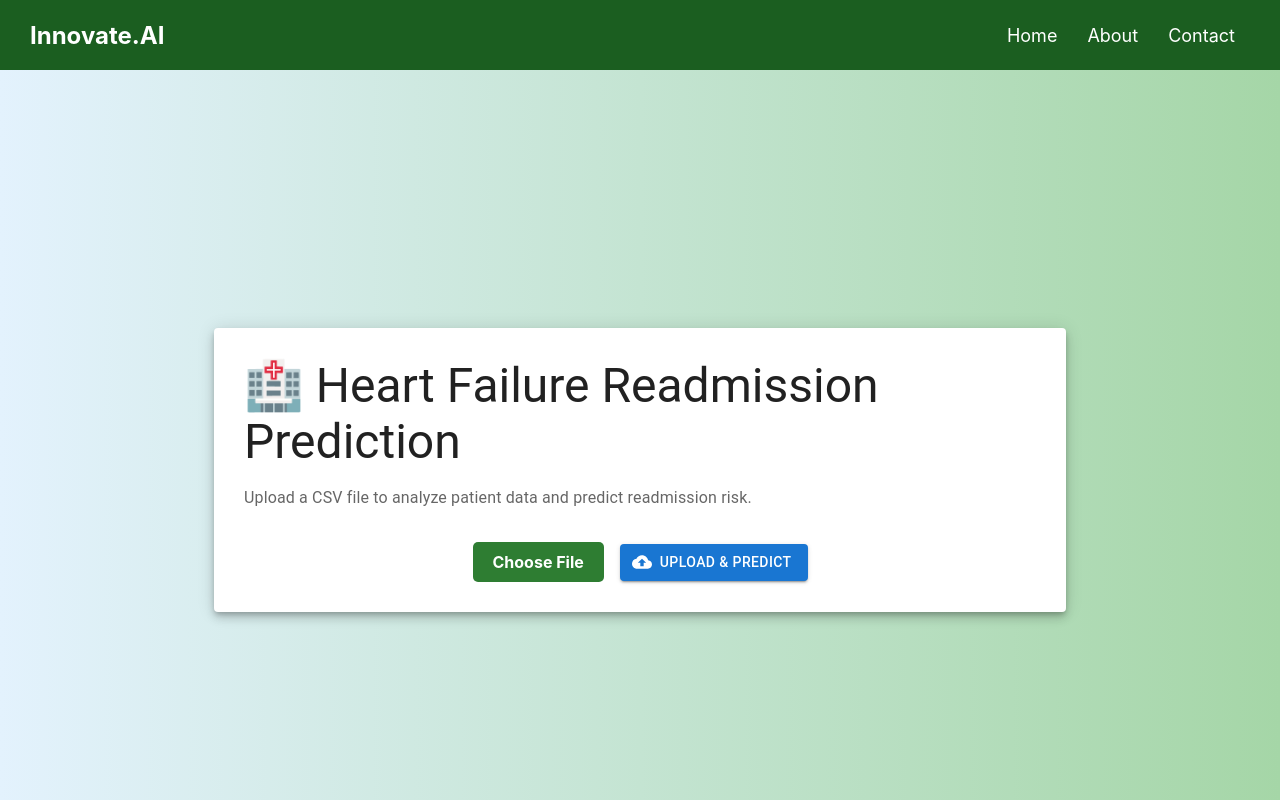
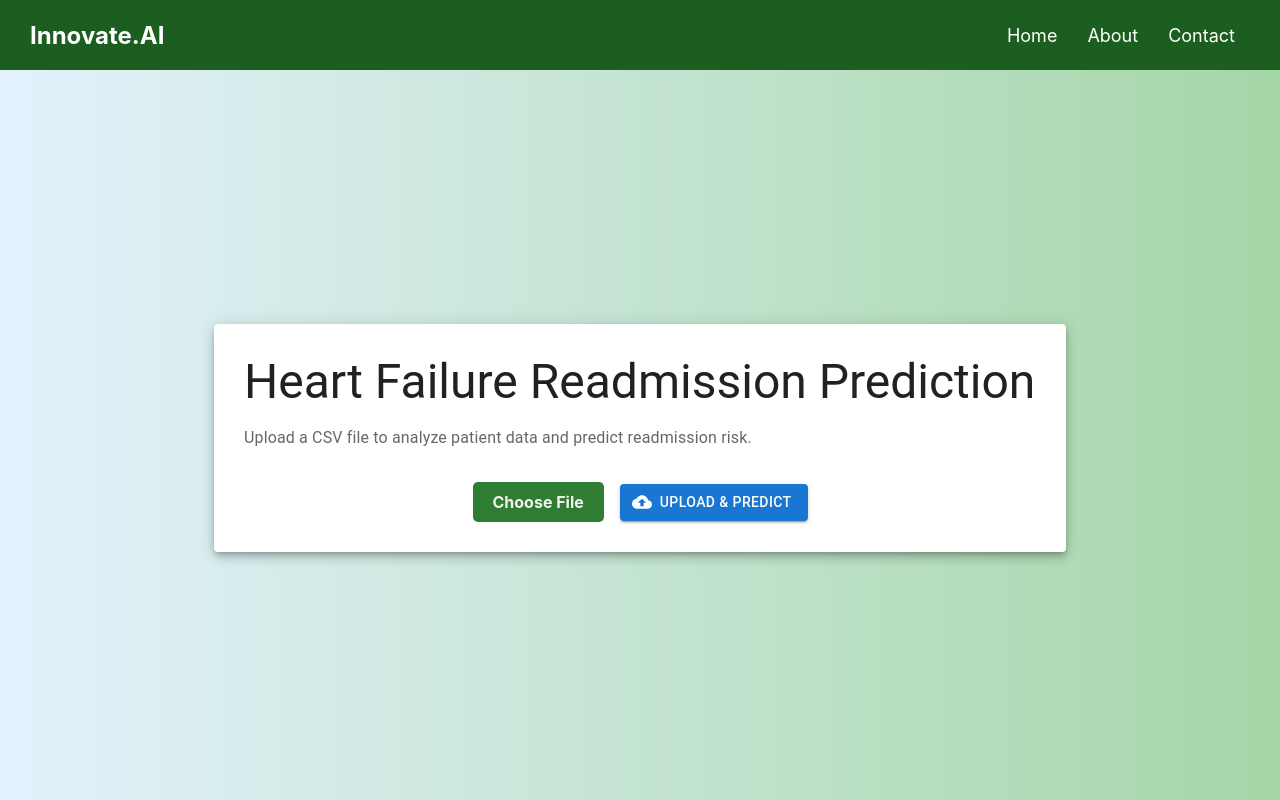
Before and after one commit to eeyamodi/InnovateAI, a React (Create React App) app in the folder frontend/: page / in a window 1280 px wide. Shown: the top 800 px of the page. Built offline with nearby package versions, Linux system fonts and the light colour scheme.

Commit message:
HomePage updates

```diff
--- a/frontend/package.json
+++ b/frontend/package.json
@@ -3,10 +3,14 @@
   "version": "0.1.0",
   "private": true,
   "dependencies": {
+    "@emotion/react": "^11.14.0",
+    "@emotion/styled": "^11.14.0",
     "@fortawesome/fontawesome-svg-core": "^6.7.2",
     "@fortawesome/free-brands-svg-icons": "^6.7.2",
     "@fortawesome/free-solid-svg-icons": "^6.7.2",
     "@fortawesome/react-fontawesome": "^0.2.2",
+    "@mui/icons-material": "^6.4.7",
+    "@mui/material": "^6.4.7",
     "@testing-library/dom": "^10.4.0",
     "@testing-library/jest-dom": "^6.6.3",
     "@testing-library/react": "^16.2.0",
--- a/frontend/src/App.css
+++ b/frontend/src/App.css
@@ -54,3 +54,18 @@
   color: #1b5e20;
   margin-bottom: 20px;
 }
+
+/* Hide scrollbar for Chrome, Safari and Edge */
+::-webkit-scrollbar {
+  display: none;
+}
+
+/* Hide scrollbar for Firefox */
+html {
+  scrollbar-width: none;
+}
+
+/* Hide scrollbar for Internet Explorer and Edge */
+body {
+  -ms-overflow-style: none;
+}
--- a/frontend/src/App.js
+++ b/frontend/src/App.js
@@ -3,16 +3,17 @@
 import HomePage from "./components/HomePage";
 import ResultsPage from "./components/ResultsPage";
 import Navbar from "./components/Navbar";
+import About from "./components/About";
+import Contact from "./components/Contact";
 const App = () => {
     return (
         <Router>
             <Navbar />
             <Routes>
-                <Route path="/" element={<HomePage />} />
+                <Route path="/" element={<HomePage className="home"/>} />
                 <Route path="/results" element={<ResultsPage />} />
-            </Routes>
-            <Routes>
-                <Route path="/" element={<HomePage />} />
+                <Route path="/about" element={<About />} />
+                <Route path="/contact" element={<Contact />} />
                 <Route path="/results" element={<ResultsPage />} />
             </Routes>
         </Router>
--- a/frontend/src/components/HomePage.css
+++ b/frontend/src/components/HomePage.css
@@ -1,15 +1,17 @@
 .homepage {
-    min-height: 100vh;
+    height: 92vh;
     display: flex;
     align-items: center;
     justify-content: center;
     background: linear-gradient(to right, #e3f2fd, #a5d6a7);
+    overflow: hidden;
+    /* background-color: #2E7D32; */
 }
 
 .upload-box {
     padding: 30px;
     border-radius: 15px;
-    background: white;
+    background: rgb(237, 237, 237);
     box-shadow: 0px 10px 30px rgba(0, 0, 0, 0.1);
 }
 
@@ -18,7 +20,7 @@
     padding: 10px 20px;
     cursor: pointer;
     background: #2E7D32;
-    color: white;
+    color: rgb(246, 241, 241);
     border-radius: 5px;
     font-weight: bold;
 }
--- a/frontend/src/components/HomePage.js
+++ b/frontend/src/components/HomePage.js
@@ -50,7 +50,7 @@
             <Container maxWidth="md">
                 <Paper elevation={6} className="upload-box">
                     <Typography variant="h3" gutterBottom>
-                        🏥 Heart Failure Readmission Prediction
+                        Heart Failure Readmission Prediction
                     </Typography>
                     <Typography variant="body1" color="textSecondary">
                         Upload a CSV file to analyze patient data and predict readmission risk.
```
Also changed, not shown: 1 other file (tests, documents, lock files or other folders).
